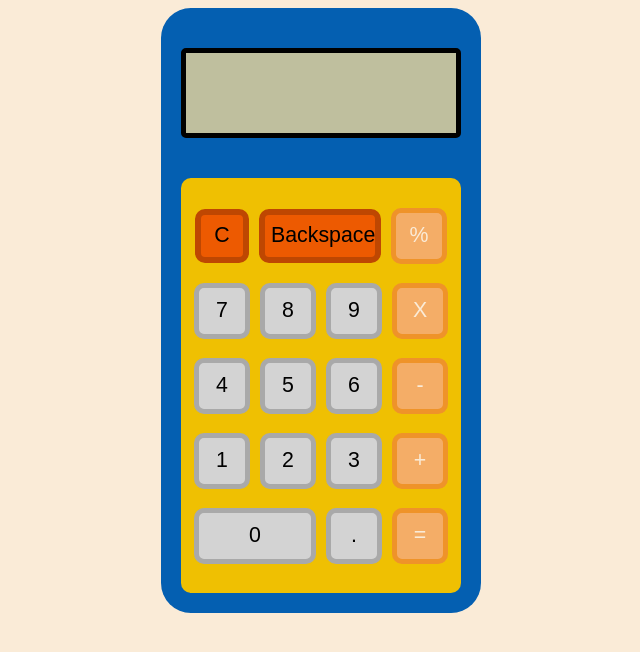
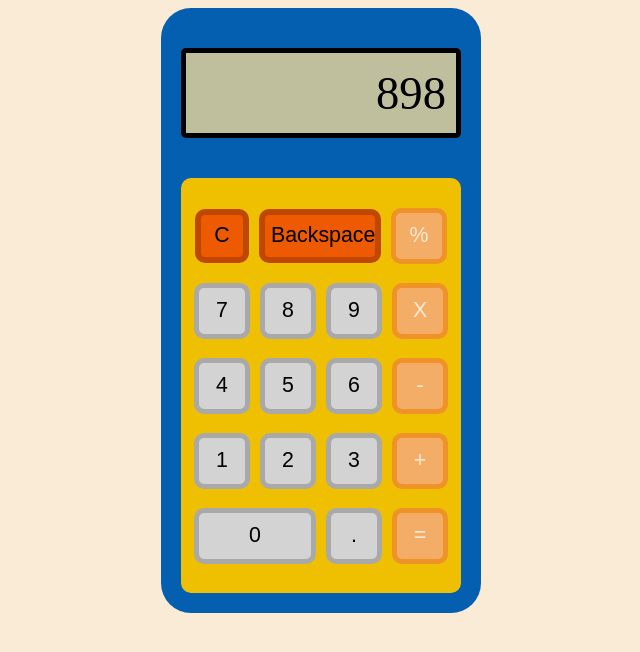
Before and after one commit to just-zack/calculator-odin, a plain HTML site: page index.html in a window 1280 px wide. Shown: the whole page, without its empty margins (319-959 px from the left). Drawn offline with Linux system fonts and the light colour scheme.

Commit message:
Add display content html and css

```diff
--- a/index.html
+++ b/index.html
@@ -10,7 +10,9 @@
 <body>
     <div id="main">
         <div id="calculator">
-            <div id="display"></div>
+            <div id="display">
+                <p id="text">898</p>
+            </div>
             <div class="spacer"></div>
             <div id="buttonDisplay">
                 <button id="clear" class="delete">C</button>
--- a/styles.css
+++ b/styles.css
@@ -22,11 +22,22 @@ body {
 }
 
 #display {
+    display: flex;
+    justify-content: flex-end;
+    align-items: center;
     background-color: #BFBF9E;
     width: 270px;
     height: 80px;
     border-radius: 5px;
     border: solid black 5px;
+}
+
+#text {
+    font-size: 35pt;
+    font-weight: 100;
+    align-items: end;
+    padding: 10px;
+
 }
 
 .spacer {
```
